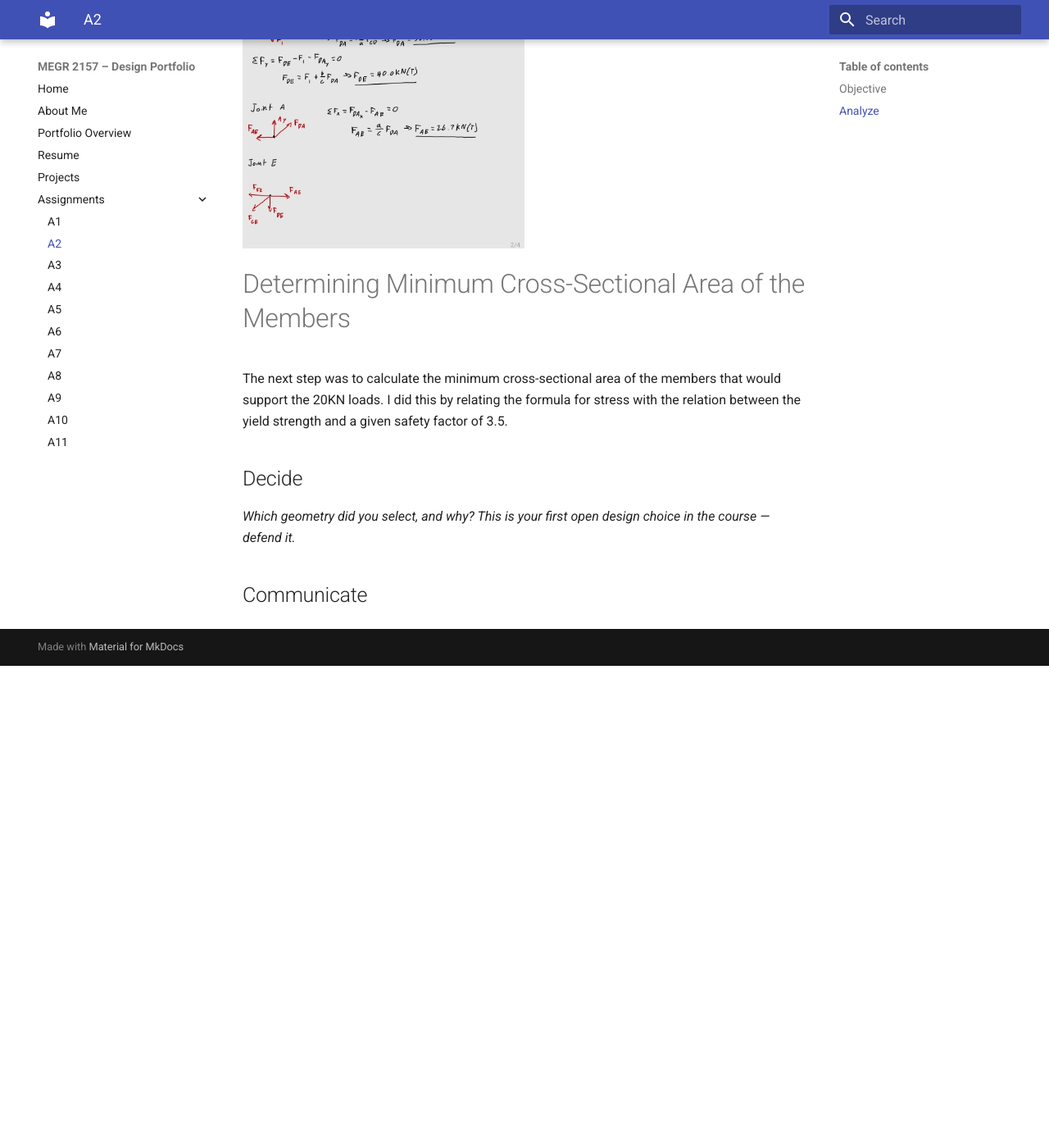
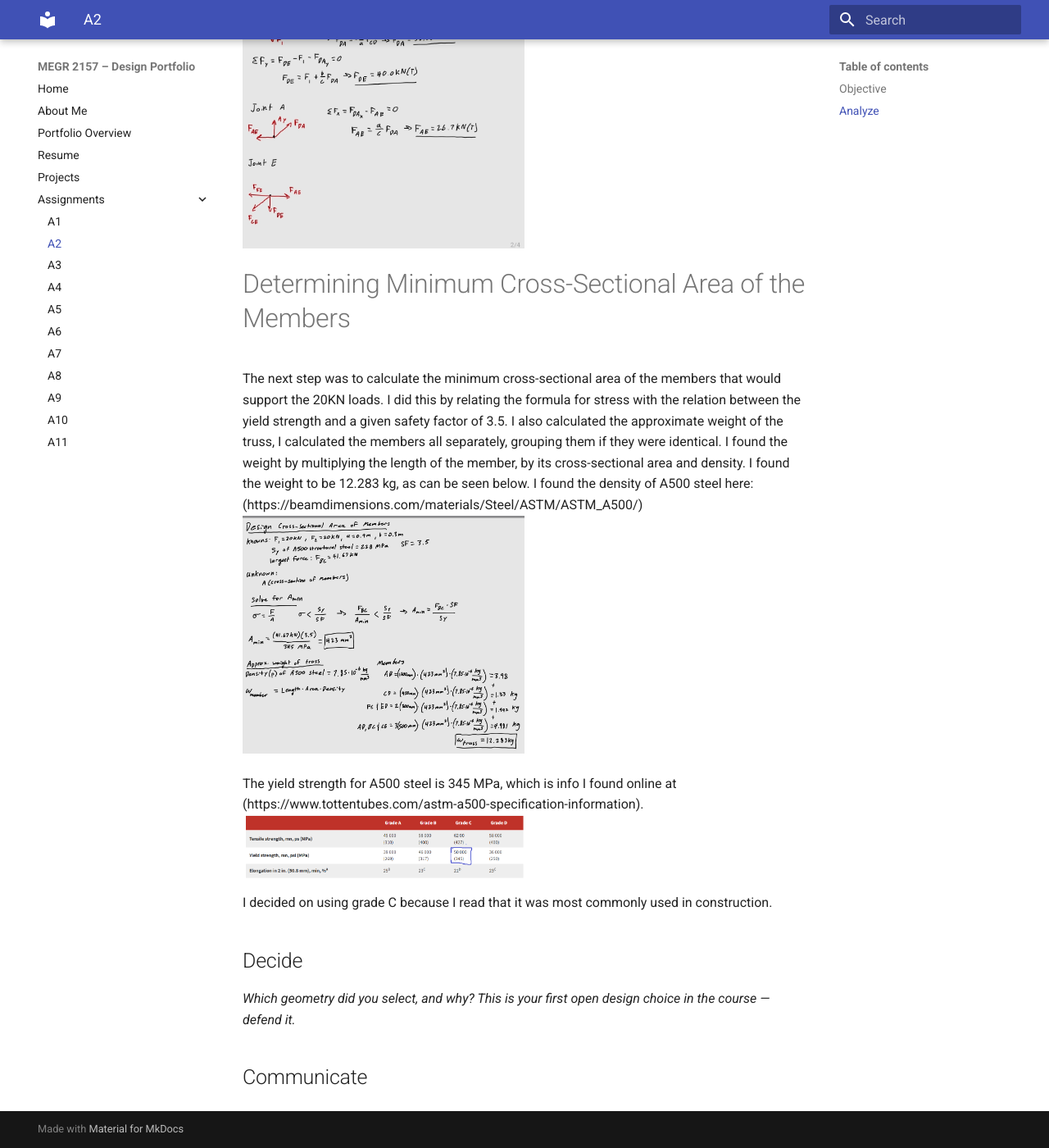
Before and after one commit to jwelch37/megr2156-portfolio, an MkDocs documentation site: the page built from docs/assignments/A02/index.md, in a window 1280 px wide and 1400 px high, scrolled down 1486 px. Shown: the whole window at 82% size. Built offline with MkDocs 1.6.1 and Material for MkDocs 9.7.7, drawn with Linux system fonts in a browser that asks for light colours; before the commit the page ends 2298 px from its top, so only the background shows below that.

Commit message:
Enhance calculations and references for truss design
Expanded the section on calculating the minimum cross-sectional area of members, including weight calculations and references for material properties.

```diff
--- a/docs/assignments/A02/index.md
+++ b/docs/assignments/A02/index.md
@@ -25,8 +25,13 @@ Then I solved for all of the internal forces method of joints. Drawing a FBD of
 
 # Determining Minimum Cross-Sectional Area of the Members
 
-The next step was to calculate the minimum cross-sectional area of the members that would support the 20KN loads. I did this by relating the formula for stress with the relation between the yield strength and a given safety factor of 3.5.
+The next step was to calculate the minimum cross-sectional area of the members that would support the 20KN loads. I did this by relating the formula for stress with the relation between the yield strength and a given safety factor of 3.5. I also calculated the approximate weight of the truss, I calculated the members all separately, grouping them if they were identical. I found the weight by multiplying the length of the member, by its cross-sectional area and density. I found the weight to be 12.283 kg, as can be seen below. I found the density of A500 steel here:  (https://beamdimensions.com/materials/Steel/ASTM/ASTM_A500/)
+<img src="1000001199.jpg" alt="Alt Text" width="50%">
 
+
+The yield strength for A500 steel is 345 MPa, which is info I found online at (https://www.tottentubes.com/astm-a500-specification-information).
+<img src="yield.png" alt="Alt Text" width="50%">
+I decided on using grade C because I read that it was most commonly used in construction.
 
 
 
```
